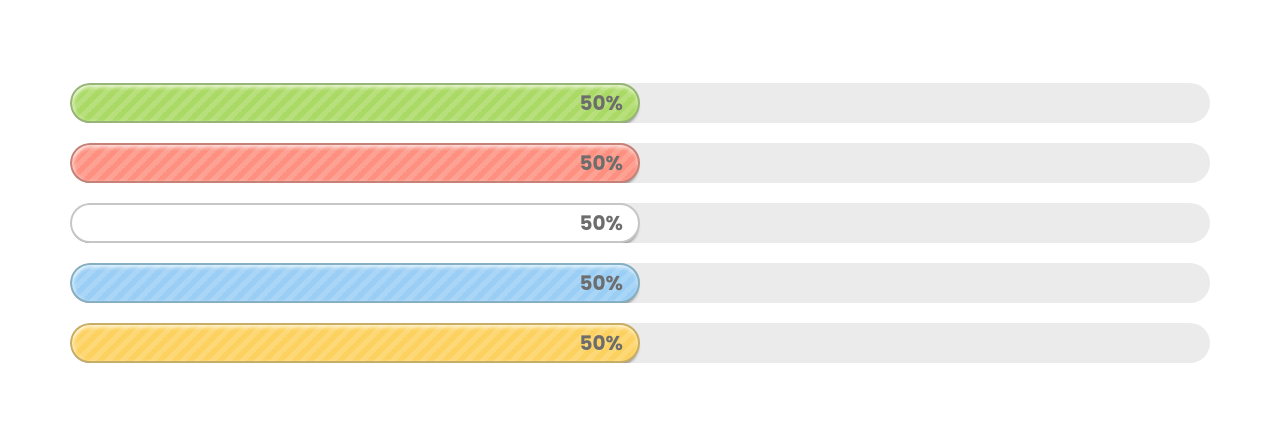
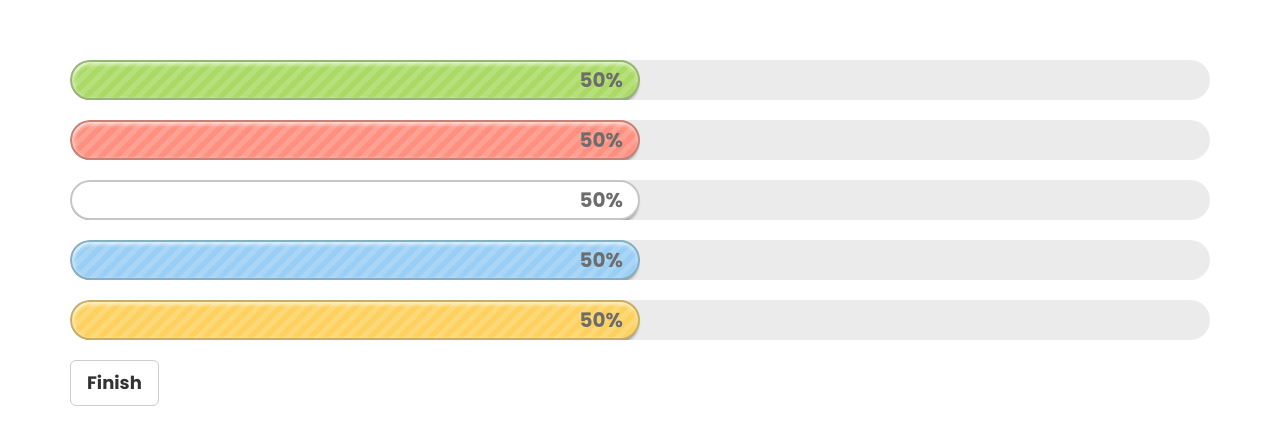
Before and after one commit to longyarnz/progress_bars, a plain HTML site: page index.html in a window 1280 px wide. Shown: the part 167-612 px from the top of the page. Drawn offline with nearby package versions, Linux system fonts and the light colour scheme.

Commit message:
feat(main); add button functionality

```diff
--- a/index.html
+++ b/index.html
@@ -95,7 +95,16 @@
         50%
       </div>
     </div>
+    <div>
+      <button type="button" class="btn btn-default btn-lg" onClick="completeProgress()">Finish</button>
+    </div>
   </div>
 
+  <script>
+    const completeProgress = () => {
+      $('.progress-bar').css('width', '100%');
+      $('.progress-bar').text('100%');
+    }
+  </script>
 </body>
 </html>
```
